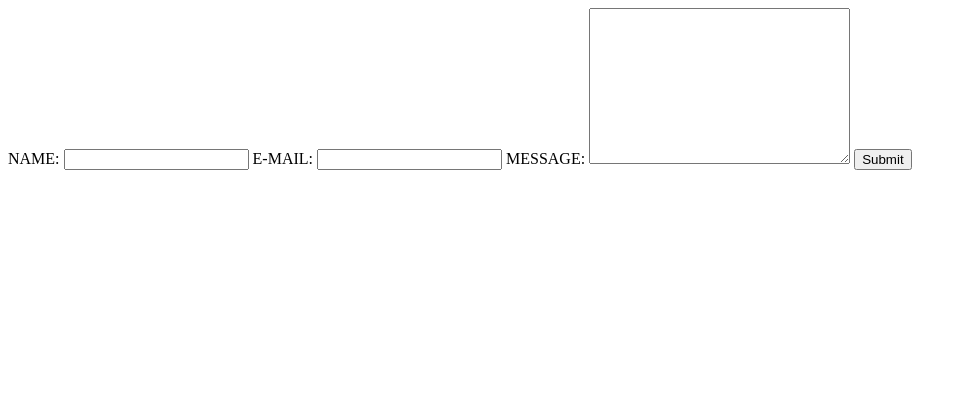
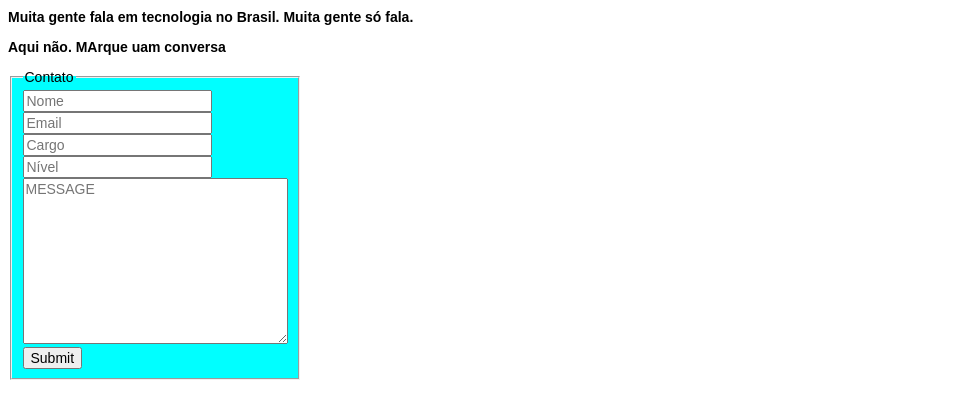
Before and after one commit to BrunaNicolau/forms_Simples, a plain HTML site: page index.html in a window 1280 px wide. Shown: the whole page, without its empty margins (0-967 px from the left). Drawn offline with Linux system fonts and the light colour scheme.

Commit message:
Third commit new layout

```diff
--- a/index.html
+++ b/index.html
@@ -6,21 +6,42 @@
   <meta http-equiv="X-UA-Compatible" content="IE=edge">
   <meta name="viewport" content="width=device-width, initial-scale=1.0">
   <title>Forms da Maldade</title>
+  <link rel="stylesheet" href="style.css">
 </head>
 
 <body>
-  <form action="">
-    <label for="name">NAME: </label>
-    <input type="text" id="name">
+  <h1>Muita gente fala em tecnologia no Brasil. Muita gente só fala.</h1>
+  <h3>Aqui não. MArque uam conversa</h3>
 
-    <label for="email" required>E-MAIL: </label>
-    <input type="email" id="email">
+  <fieldset>
+    <legend>Contato</legend>
+    <form action="">
 
-    <label for="message">MESSAGE:</label>
-    <textarea name="" id="message" cols="30" rows="10"></textarea>
+      <input type="text" id="name" name="name" placeholder="Nome">
 
-    <button type="submit">Submit</button>
-  </form>
+      <input type="email" id="email" name="email" placeholder="Email">
+
+      <input type="text" id="Cargo" name="cargo" placeholder="Cargo">
+
+      <input type="text" list="nivel" name="nivel" placeholder="Nível">
+      <datalist id="nivel">
+        <option value="partner">Sócio (a)/ Proprietário (a)</option>
+        <option value="c-level">C-level</option>
+        <option value="director">Diretor (a)</option>
+        <option value="manager">Gerente</option>
+        <option value="coordinator">Coodernador (a)</option>
+        <option value="analist">Analista</option>
+        <option value="inter">Estagiário (a)/Estudante</option>
+        <option value="n/a">Não se aplica</option>
+
+      </datalist>
+
+      <textarea name="message" id="message" cols="30" rows="10" placeholder="MESSAGE"></textarea>
+
+      <button type="submit">Submit</button>
+    </form>
+
+  </fieldset>
 
 </body>
 
--- /dev/null
+++ b/style.css
@@ -0,0 +1,13 @@
+* {
+
+  box-sizing: border-box;
+  text-decoration: none;
+  font-family: sans-serif;
+  font-size: 14px;
+
+}
+
+fieldset{
+  width: 20%;
+  background-color: aqua;
+}
```
